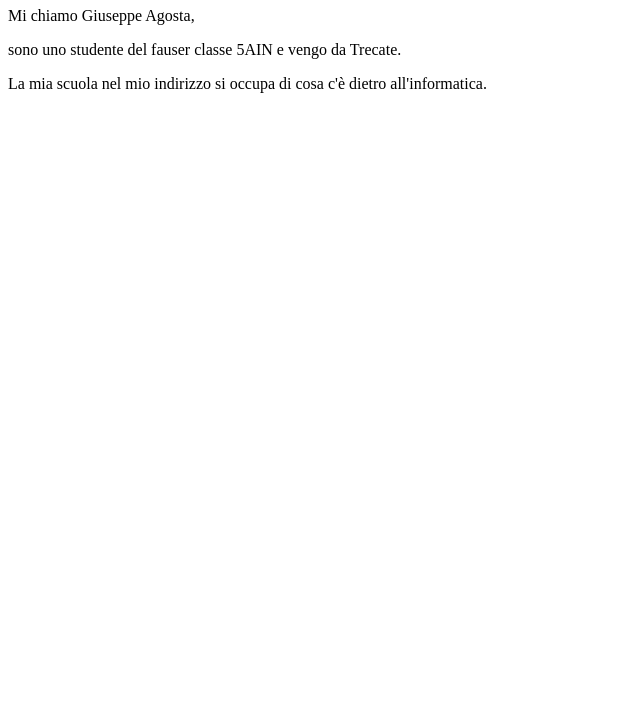
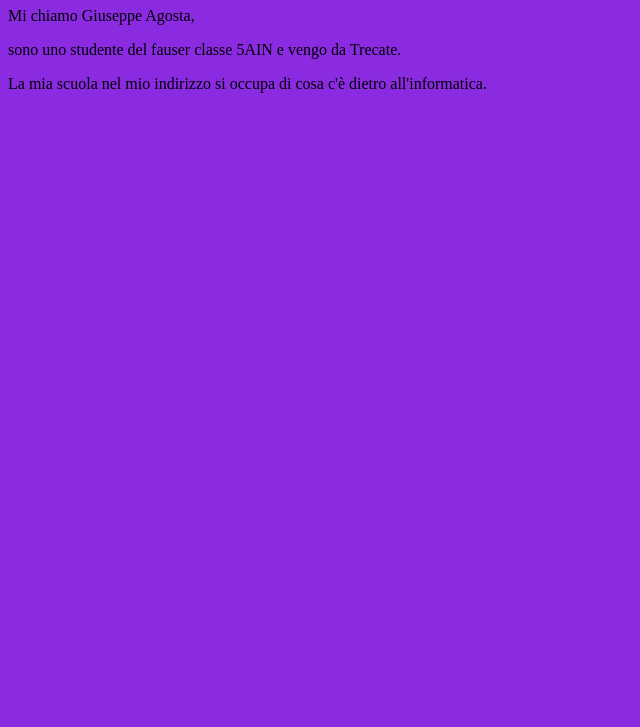
Before and after one commit to Ob3lix5186/Esercizio_Portfolio, a plain HTML site: page index.html in a window 1280 px wide. Shown: the part 73-800 px from the top of the page, without its empty margins (0-640 px from the left). Drawn offline with Linux system fonts and the light colour scheme.

Commit message:
Aggiunta sfondo viola nel body

```diff
--- a/index.html
+++ b/index.html
@@ -3,6 +3,11 @@
     <head>
         <meta charset="UTF-8">
         <title>Il mio portfolio personale</title>
+        <style>
+            Body{
+                background-color: blueviolet;
+            }
+        </style>
     </head>
     <body>
         <h1>Portfolio personale</h1>
```
